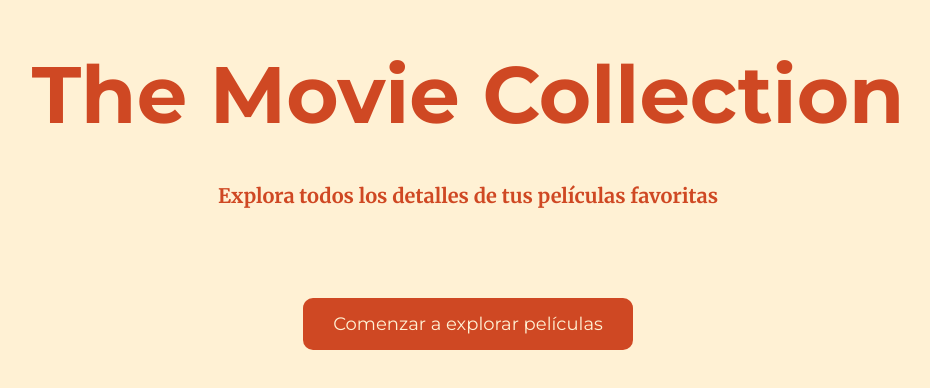
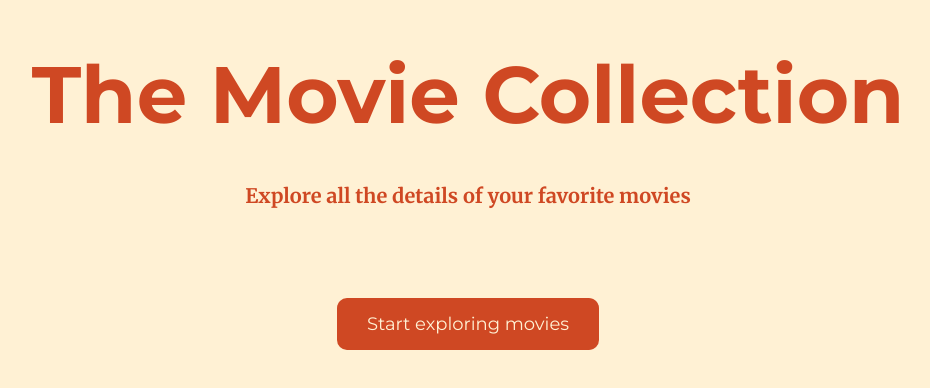
Before and after one commit to blperes/the-movie-collection, an Angular app: page / in a window 1280 px wide. Shown: the part 204-592 px from the top of the page, without its empty margins (172-1102 px from the left). Built offline with nearby package versions, Linux system fonts and the light colour scheme.

Commit message:
language fixed

```diff
--- a/src/app/features/homepage/homepage.component.html
+++ b/src/app/features/homepage/homepage.component.html
@@ -1,9 +1,9 @@
 <div class="home-container">
   <h1 class="home-title">The Movie Collection</h1>
-  <p class="home-subtitle">Explora todos los detalles de tus películas favoritas</p>
+  <p class="home-subtitle">Explore all the details of your favorite movies</p>
 
   <button class="explore-button" (click)="navToMovieList()">
-    Comenzar a explorar películas
+    Start exploring movies
   </button>
 
 </div>
```
